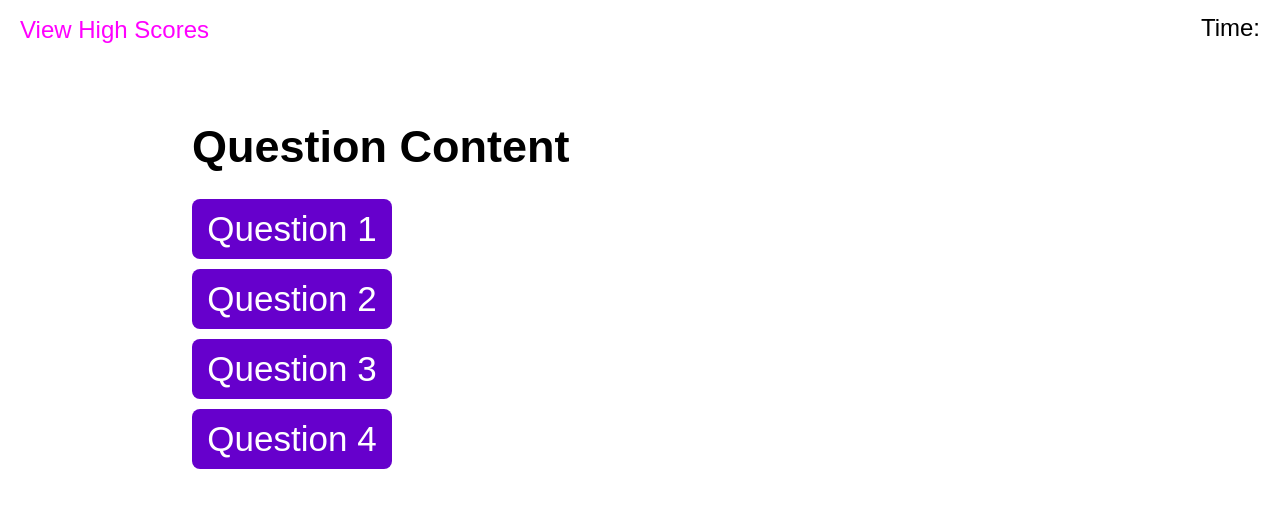
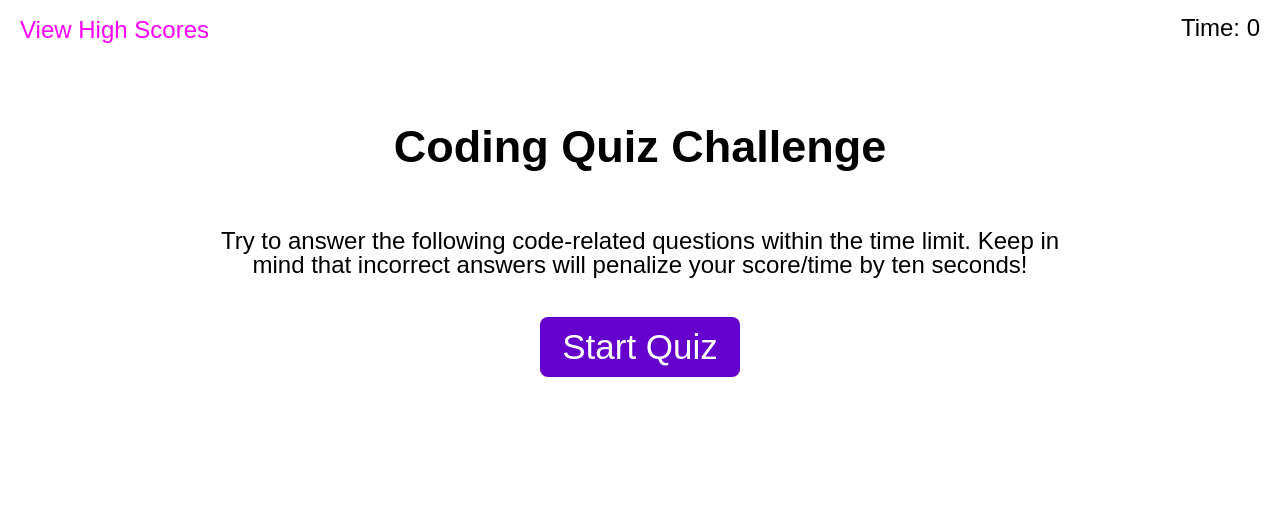
Before and after one commit to ckester99/javascript-quiz, a plain HTML site: page index.html in a window 1280 px wide. Drawn offline with Linux system fonts and the light colour scheme.

Commit message:
Created Main Start Screen

```diff
--- a/assets/css/style.css
+++ b/assets/css/style.css
@@ -40,6 +40,8 @@ header p {
     display: flex;
     flex-direction: column;
     margin-top: 8vh;
+    justify-content: center;
+    align-items: center;
 }
 
 h1 {
@@ -55,7 +57,7 @@ h1 {
     align-items: flex-start;
 }
 
-#responses button {
+.purpleBtn {
     width: 200px;
     height: 60px;
     background-color: rgb(102, 0, 204);
@@ -65,6 +67,6 @@ h1 {
     margin-top: 10px;
 }
 
-#responses button:hover {
+.purpleBtn:hover {
     background-color: fuchsia;
 }
--- a/assets/js/script.js
+++ b/assets/js/script.js
@@ -11,6 +11,10 @@ var timer = document.createElement("p");
 var questionContainer = document.createElement("div");
 questionContainer.setAttribute("id", "questionContainer");
 var questionTitle = document.createElement("h1");
+var p1 = document.createElement("p");
+var startButton = document.createElement("button");
+startButton.classList.add("purpleBtn");
+p1.setAttribute("style", "font-size: 24px;text-align: center; margin-top: 5vh");
 var responses = document.createElement("div");
 responses.setAttribute("id", "responses");
 ////These will be the buttons that the user can click on to answer
@@ -20,30 +24,44 @@ var ansButtons = [
     document.createElement("button"),
     document.createElement("button"),
 ];
+ansButtons[0].classList.add("purpleBtn");
+ansButtons[1].classList.add("purpleBtn");
+ansButtons[2].classList.add("purpleBtn");
+ansButtons[3].classList.add("purpleBtn");
+
+var currentAnswer = 0;
 
 // Organizing DOM
 body.appendChild(header);
 body.appendChild(main);
-header.appendChild(highScoreButton);
-header.appendChild(timer);
-main.appendChild(questionContainer);
-questionContainer.appendChild(questionTitle);
-questionContainer.appendChild(responses);
-responses.appendChild(ansButtons[0]);
-responses.appendChild(ansButtons[1]);
-responses.appendChild(ansButtons[2]);
-responses.appendChild(ansButtons[3]);
 
 init();
 
+// Function Definitions
+
 function init() {
     //Header
+    header.innerHTML = "";
+    header.appendChild(highScoreButton);
+    header.appendChild(timer);
     highScoreButton.textContent = "View High Scores";
-    timer.textContent = "Time:";
+    timer.textContent = "Time: 0";
     //Main
-    questionTitle.textContent = "Question Content";
-    ansButtons[0].textContent = "Question 1";
-    ansButtons[1].textContent = "Question 2";
-    ansButtons[2].textContent = "Question 3";
-    ansButtons[3].textContent = "Question 4";
+    main.innerHTML = "";
+    main.appendChild(questionContainer);
+    questionContainer.setAttribute("style", "justify-content: center");
+    questionContainer.appendChild(questionTitle);
+    questionTitle.textContent = "Coding Quiz Challenge";
+    questionTitle.setAttribute("style", "text-align:center");
+    questionContainer.appendChild(p1);
+    p1.textContent =
+        "Try to answer the following code-related questions within the time limit. Keep in mind that incorrect answers will penalize your score/time by ten seconds!";
+    questionContainer.appendChild(startButton);
+    startButton.textContent = "Start Quiz";
+    startButton.setAttribute("style", "margin-top:5vh;");
 }
+
+function answer(number) {
+    if (number === currentAnswer) {
+    }
+}
```
Also changed, not shown: index.html (+0 -17 lines).
